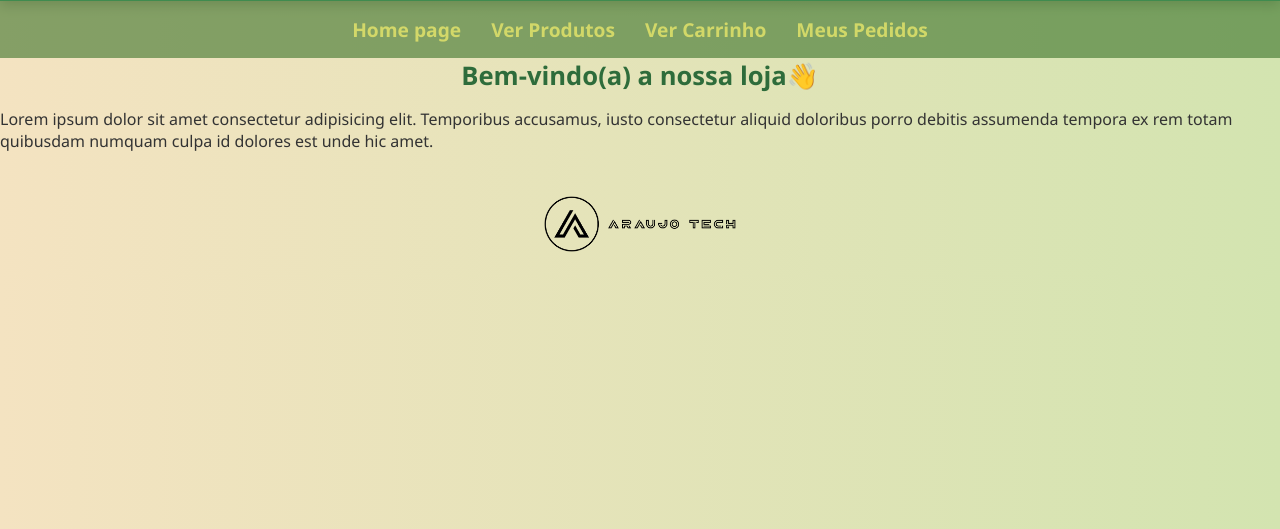
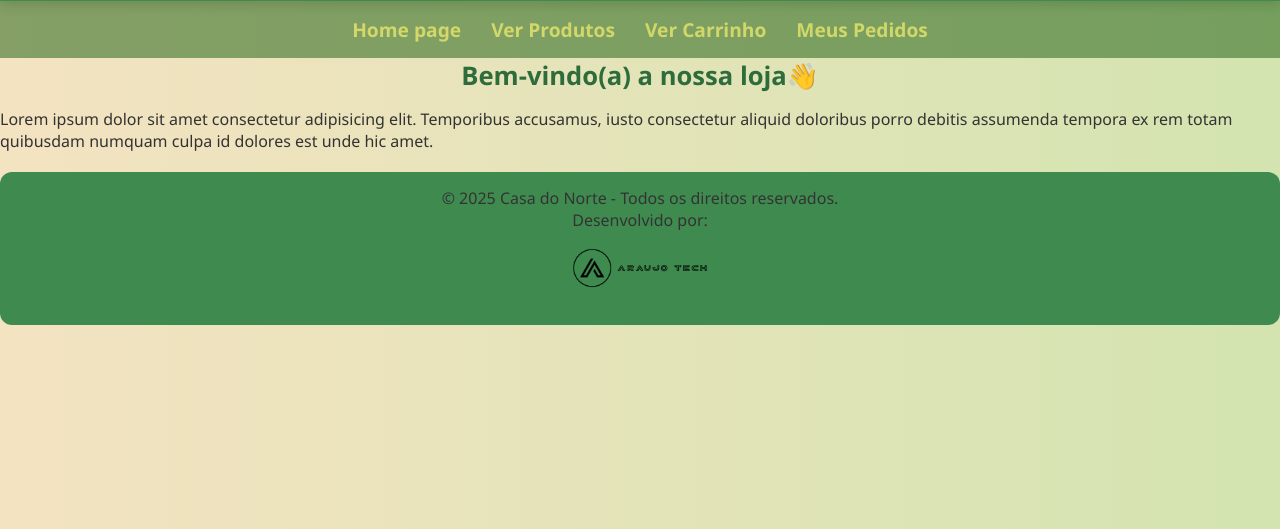
Before and after one commit to alisson7x/GG_casa_norte, a Flask app: page / in a window 1280 px wide. Shown: the part 271-800 px from the top of the page. Run offline with Flask 3, Linux system fonts and the light colour scheme.

Commit message:
adicionado o rodape com texto + logo

```diff
--- a/static/css/customizado.css
+++ b/static/css/customizado.css
@@ -65,7 +65,7 @@ body {
   width: 200px;
   height: auto;
   display: block;
-  margin: 40px auto 20px auto;
+  margin: 15px auto 20px auto;
 }
 
 /* Cabeçalho */
@@ -250,3 +250,21 @@ aside.carrinho button:hover {
     margin-top: 30px;
   }
 }
+
+/* Estilo do rodapé */
+.rodape {
+  background-color: #3f8b4f;
+  padding: 15px;
+  text-align: center;
+  margin-top: 20px;
+  border-radius: 12px;
+}
+
+.araujo_logo {
+  max-width: 140px;
+  transition: transform 0.3s ease;
+}
+
+.rodape a:hover .araujo_logo {
+  transform: scale(1.1); /* Aumenta a logo levemente ao passar o mouse */
+}
--- a/templates/base.html
+++ b/templates/base.html
@@ -3,15 +3,29 @@
   <head>
     <meta charset="UTF-8" />
     <meta name="viewport" content="width=device-width, initial-scale=1.0" />
-    <meta name="description" content="Compre produtos naturais na Casa do Norte: temperos, chás, castanhas e mais!" />
+    <meta
+      name="description"
+      content="Compre produtos naturais na Casa do Norte: temperos, chás, castanhas e mais!"
+    />
     <title>Casa do Norte</title>
-    <link rel="icon" href="{{ url_for('static', filename='images/logo.png') }}" type="image/png" />
-    <link rel="stylesheet" href="{{ url_for('static', filename='css/customizado.css') }}" />
+    <link
+      rel="icon"
+      href="{{ url_for('static', filename='images/logo.png') }}"
+      type="image/png"
+    />
+    <link
+      rel="stylesheet"
+      href="{{ url_for('static', filename='css/customizado.css') }}"
+    />
   </head>
 
   <body>
     <header class="topo">
-      <img src="{{ url_for('static', filename='images/logo.png') }}" alt="Logo Casa do Norte" class="logo" />
+      <img
+        src="{{ url_for('static', filename='images/logo.png') }}"
+        alt="Logo Casa do Norte"
+        class="logo"
+      />
       <h1>Casa do Norte</h1>
       <p>Produtos Naturais – Direto da Terra para sua Casa 🌱</p>
     </header>
@@ -23,15 +37,17 @@
       <a href="{{ url_for('pedidos') }}">Meus Pedidos</a>
     </nav>
 
-    <main>
-      {% block main %}
-      {% endblock %}
-    </main>
+    <main>{% block main %} {% endblock %}</main>
 
     <footer class="rodape">
-      <a href="https://www.instagram.com/alisson.araujo_/" target="_blank">
-        <img src="{{ url_for('static', filename='images/araujo.png') }}" alt="Logo do Criador" class="araujo_logo" />
-      </a>
+      <p>&copy; 2025 Casa do Norte - Todos os direitos reservados.</p>
+      <p>
+        Desenvolvido por:
+        <a href="https://www.instagram.com/alisson.araujo_/" target="_blank">
+          <img src="{{url_for('static', filename='images/araujo.png')}}" alt="Logo do Criador" class="araujo_logo" />
+        </a>
+      </p>
     </footer>
+
   </body>
 </html>
```
